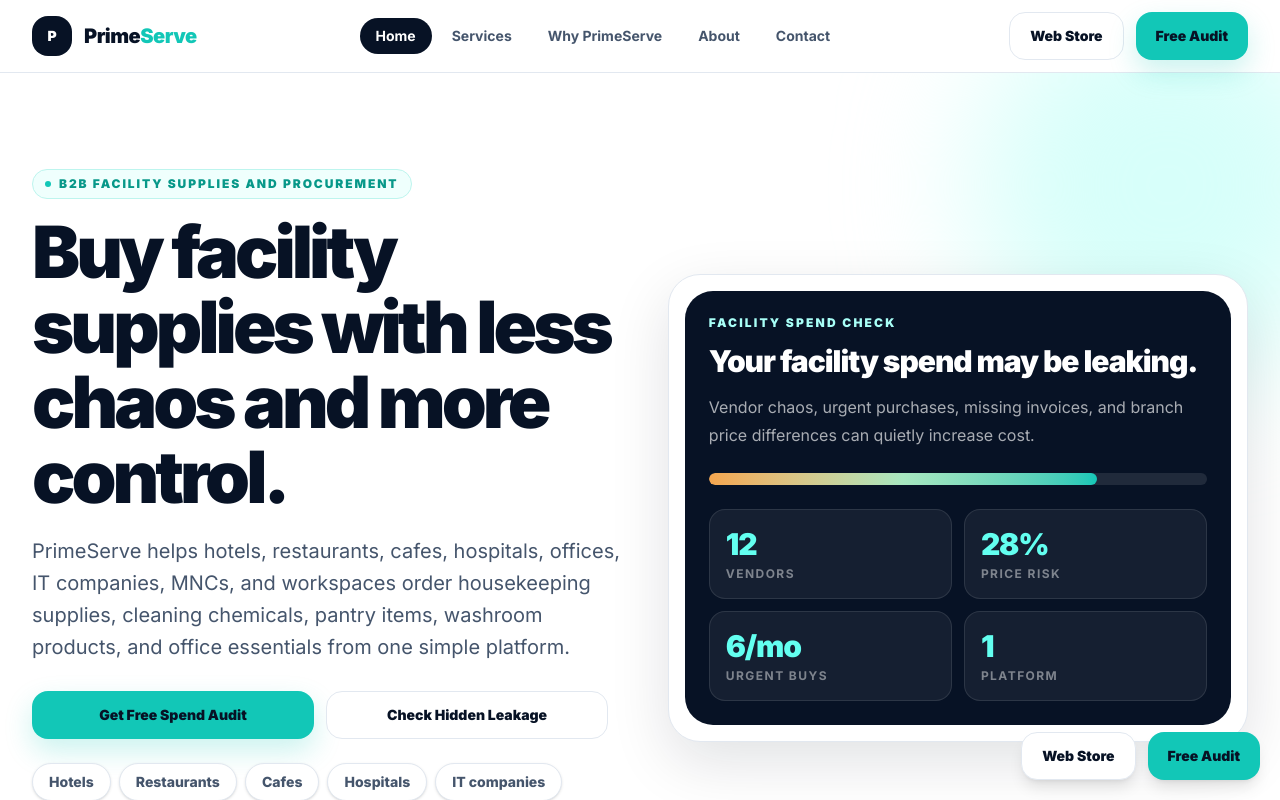
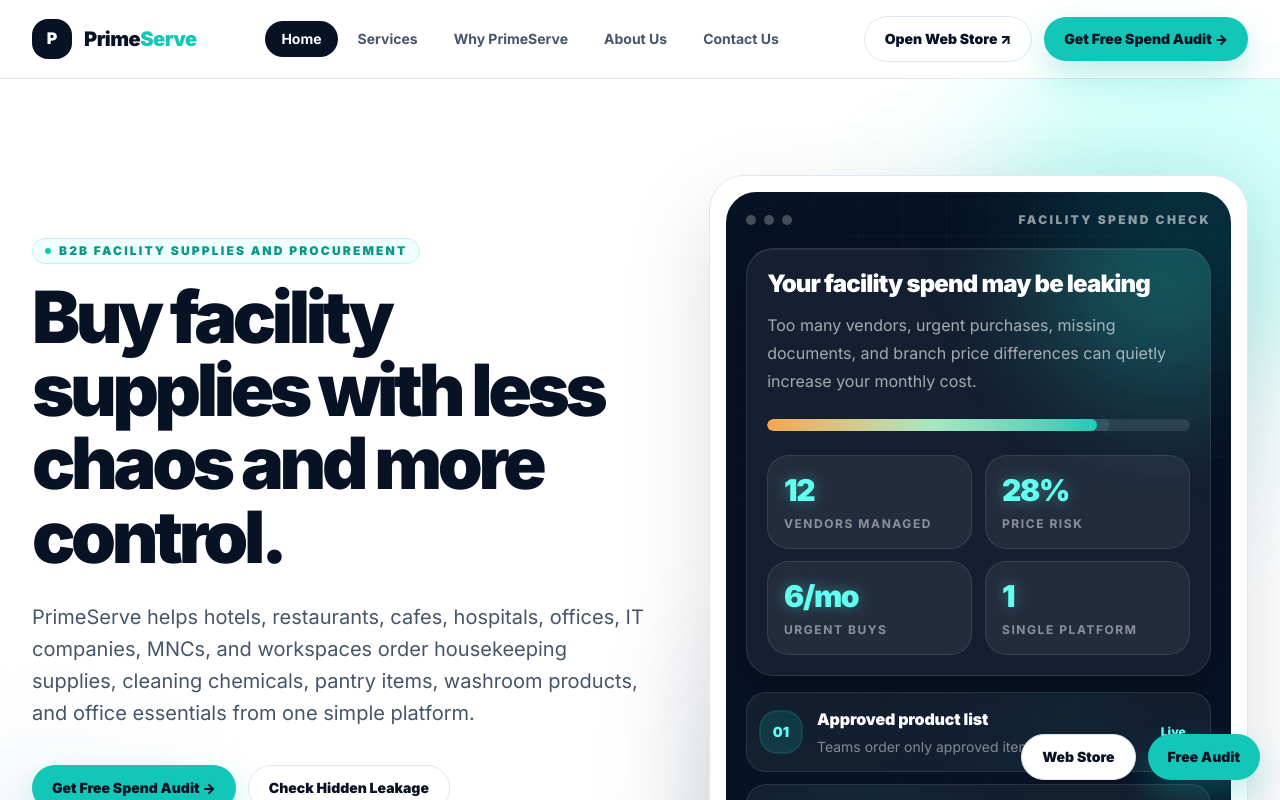
Before and after one commit to Mishra2503/primeserve, a Next.js app: page / in a window 1280 px wide. Shown: the top 800 px of the page. Built offline with nearby package versions, Linux system fonts and the light colour scheme.

Commit message:
Restore original animated PrimeServe website

```diff
--- a/src/app/page.tsx
+++ b/src/app/page.tsx
@@ -1,5 +1,5 @@
-import PrimeServeMobileWebsite from "@/components/PrimeServeMobileWebsite";
+import PrimeServeWebsite from "@/components/PrimeServeWebsite";
 
 export default function Page() {
-  return <PrimeServeMobileWebsite />;
+  return <PrimeServeWebsite />;
 }
```
